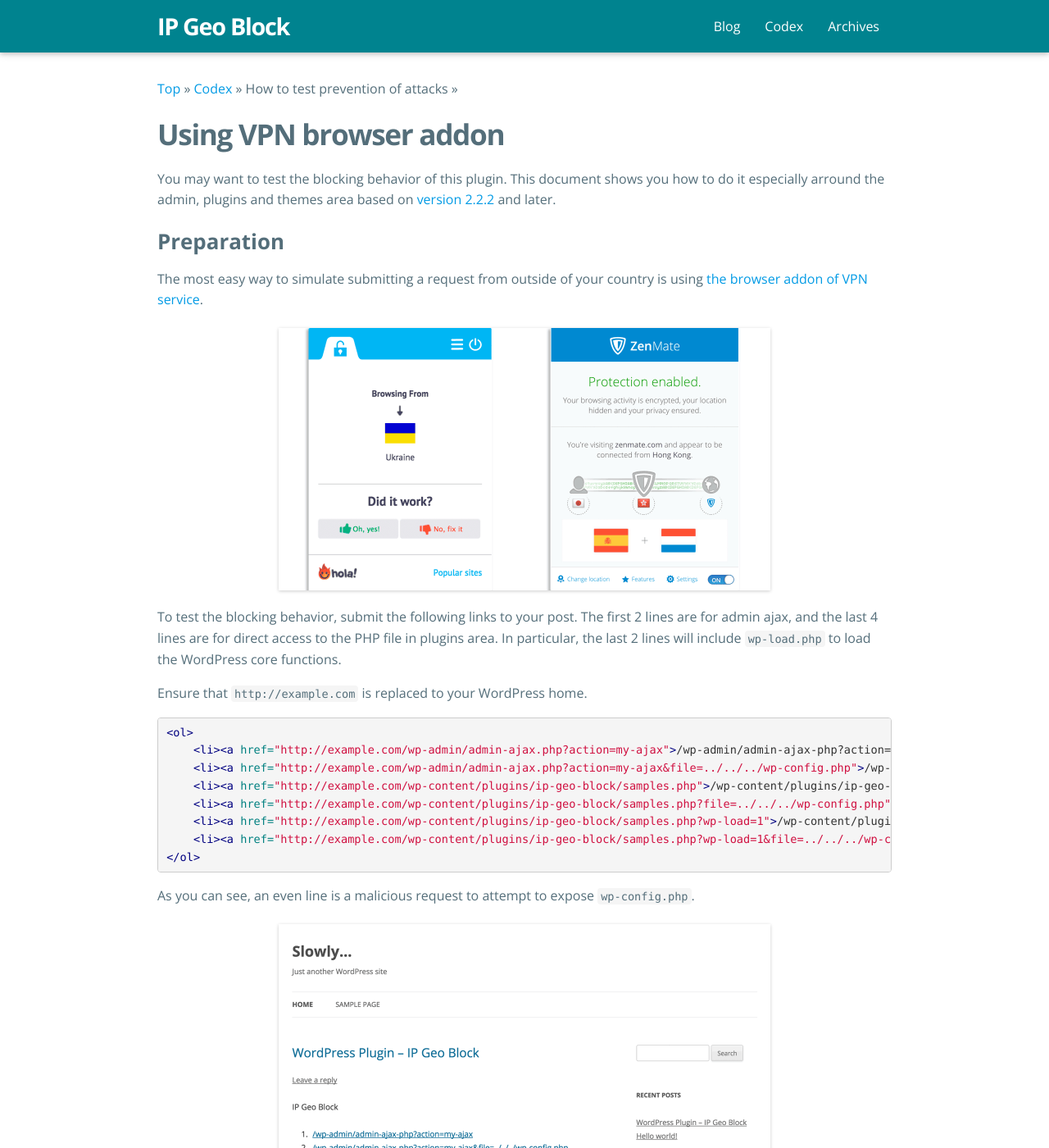
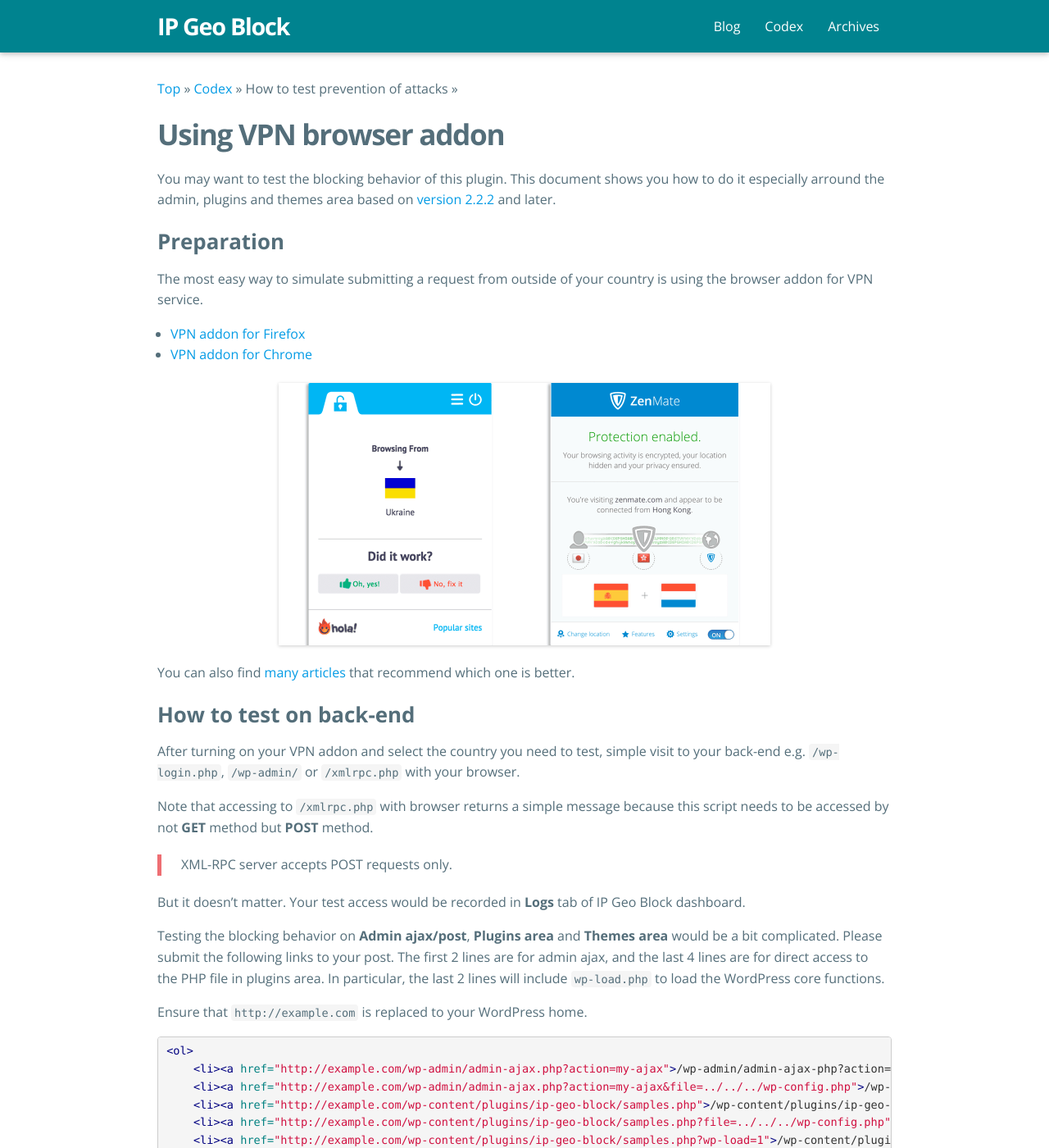
Before and after one commit to tokkonopapa/WordPress-IP-Geo-Block, a Jekyll site: the page built from _codex/05. How to test prevention of attacks/01. VPN browser addon/using-vpn-browser-addon.md, in a window 1280 px wide and 1400 px high. Shown: the whole window at 82% size. Built offline with Jekyll 4.4.1, drawn with Linux system fonts in a browser that asks for light colours; some web fonts are replaced.

Commit message:
Update codex.

```diff
--- a/_codex/05. How to test prevention of attacks/01. VPN browser addon/using-vpn-browser-addon.md
+++ b/_codex/05. How to test prevention of attacks/01. VPN browser addon/using-vpn-browser-addon.md
@@ -14,16 +14,37 @@
 ### Preparation ###
 
 The most easy way to simulate submitting a request from outside of your
-country is using [the browser addon of VPN service][VPN-ADDON].
+country is using the browser addon for VPN service.
+
+- [VPN addon for Firefox][VPN-Firefox]
+- [VPN addon for Chrome][VPN-Chrome]
 
 ![VPN addon]({{ '/img/2016-01/VPN-Addon.png' | prepend: site.baseurl }}
  "VPN addon"
 )
 
-To test the blocking behavior, submit the following links to your post. The
-first 2 lines are for admin ajax, and the last 4 lines are for direct access
-to the PHP file in plugins area. In particular, the last 2 lines will include
-`wp-load.php` to load the WordPress core functions.
+You can also find [many articles][VPN-ADDON] that recommend which one is better.
+
+### How to test on back-end ###
+
+After turning on your VPN addon and select the country you need to test, simple
+visit to your back-end e.g. `/wp-login.php`, `/wp-admin/` or `/xmlrpc.php` with
+your browser.
+
+Note that accessing to `/xmlrpc.php` with browser returns a simple message
+because this script needs to be accessed by not **GET** method but **POST**
+method.
+
+> XML-RPC server accepts POST requests only.
+
+But it doesn't matter. Your test access would be recorded in **Logs** tab of
+IP Geo Block dashboard.
+
+Testing the blocking behavior on **Admin ajax/post**, **Plugins area** and
+**Themes area** would be a bit complicated. Please submit the following links
+to your post. The first 2 lines are for admin ajax, and the last 4 lines are
+for direct access to the PHP file in plugins area. In particular, the last 2
+lines will include `wp-load.php` to load the WordPress core functions.
 
 Ensure that `http://example.com` is replaced to your WordPress home.
 
@@ -133,6 +154,8 @@
 - [Prevent exposure of wp-config.php][ExposeWPConf]
 
 [IP-Geo-Block]: https://wordpress.org/plugins/ip-geo-block/ "WordPress › IP Geo Block « WordPress Plugins"
+[VPN-Firefox]:  https://addons.mozilla.org/firefox/search/?q=vpn "vpn :: Searcg :: Add-ons for Firefox"
+[VPN-Chrome]:   https://chrome.google.com/webstore/search/vpn "Chrome Web Store"
 [VPN-ADDON]:    https://www.google.co.jp/search?q=browser+addon+vpn+service "browser addon vpn service - Google search"
 [Ver2.2.2]:     {{ '/changelog/release-2.2.2.html'                     | prepend: site.baseurl }} "2.2.1 Release Note | IP Geo Block"
 [BestPractice]: {{ '/codex/the-best-practice-for-target-settings.html' | prepend: site.baseurl }} "The best practice of target settings | IP Geo Block"
```
